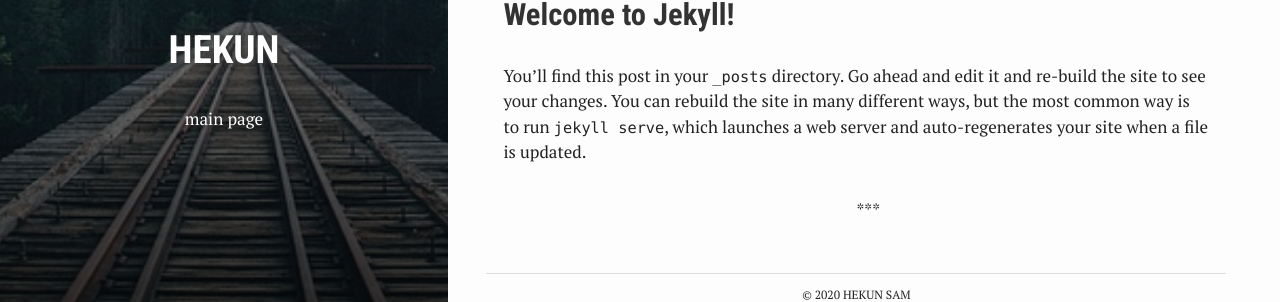
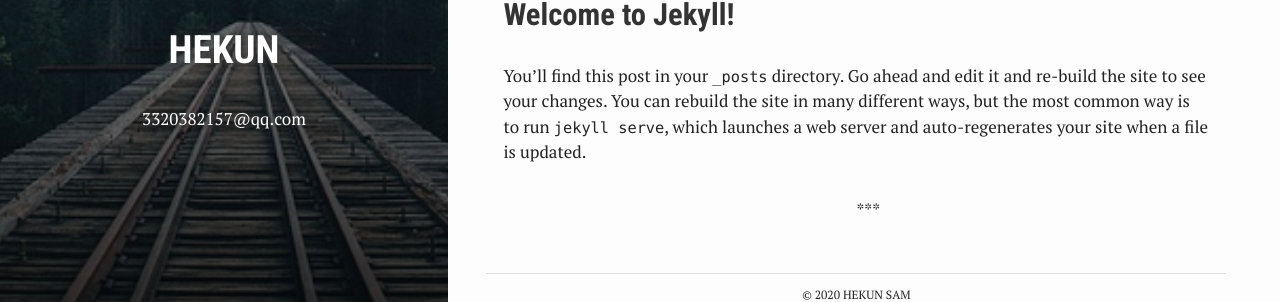
Before and after one commit to yalisandsoso/yalisandsoso.github.io, a Jekyll site: the page built from index.html, in a window 1280 px wide. Shown: the part 572-874 px from the top of the page. Built offline with Jekyll 4.4.1, drawn with Linux system fonts in a browser that asks for light colours.

Commit message:
Update index.html

```diff
--- a/index.html
+++ b/index.html
@@ -1,9 +1,9 @@
 ---
 bg: "rails.jpg"
 layout: default
-crawlertitle: "Jekyll blog"
+crawlertitle: "hekun blog"
 title: "Hekun"
-summary: "main page"
+summary: "3320382157@qq.com"
 ---
 
 {% for post in site.posts limit: 5 %}
```
